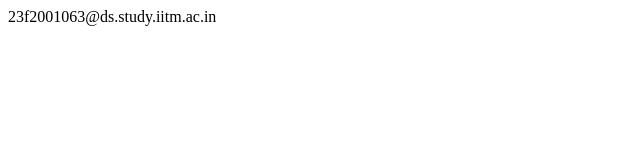
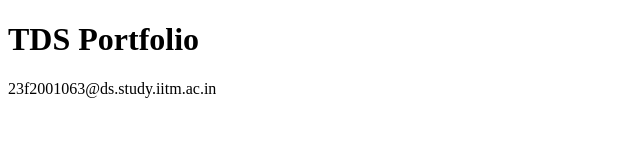
Before and after one commit to ananjaygoel/tds_2, a plain HTML site: page index.html in a window 1280 px wide. Shown: the whole page, without its empty margins (0-640 px from the left). Drawn offline with Linux system fonts and the light colour scheme.

Commit message:
Add header for TDS Portfolio in index.htmli

```diff
--- a/index.html
+++ b/index.html
@@ -7,6 +7,7 @@
   <title>My Website</title>
 </head>
 <body>
+  <h1>TDS Portfolio</h1>
 <!--email_off-->23f2001063@ds.study.iitm.ac.in<!--/email_off-->
 </body>
 </html>
```
